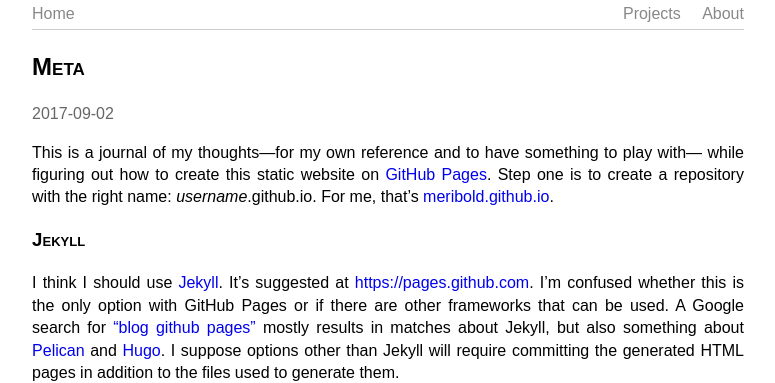
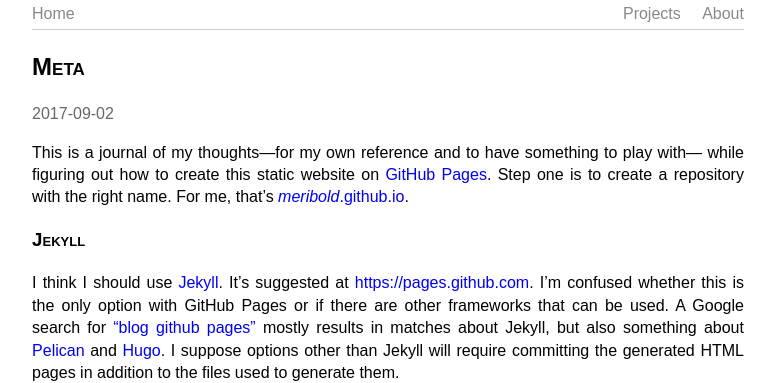
Before and after one commit to meribold/meribold.org, a Jekyll site: the page built from _posts/2017-09-02-meta.md, in a window 1280 px wide. Shown: the top 383 px of the page, without its empty margins (252-1027 px from the left). Built offline with Jekyll 4.4.1, drawn with Linux system fonts in a browser that asks for light colours.

Commit message:
Slightly edit meta post

```diff
--- a/_posts/2017-09-02-meta.md
+++ b/_posts/2017-09-02-meta.md
@@ -7,8 +7,8 @@ categories: jekyll
 
 This is a journal of my thoughts---for my own reference and to have something to play
 with--- while figuring out how to create this static website on [GitHub Pages][].  Step
-one is to create a repository with the right name: *username*.github.io.  For me, that's
-[meribold.github.io](https://github.com/meribold/meribold.github.io).
+one is to create a repository with the right name.  For me, that's
+[*meribold*.github.io](https://github.com/meribold/meribold.github.io).
 
 ### Jekyll
 
```
